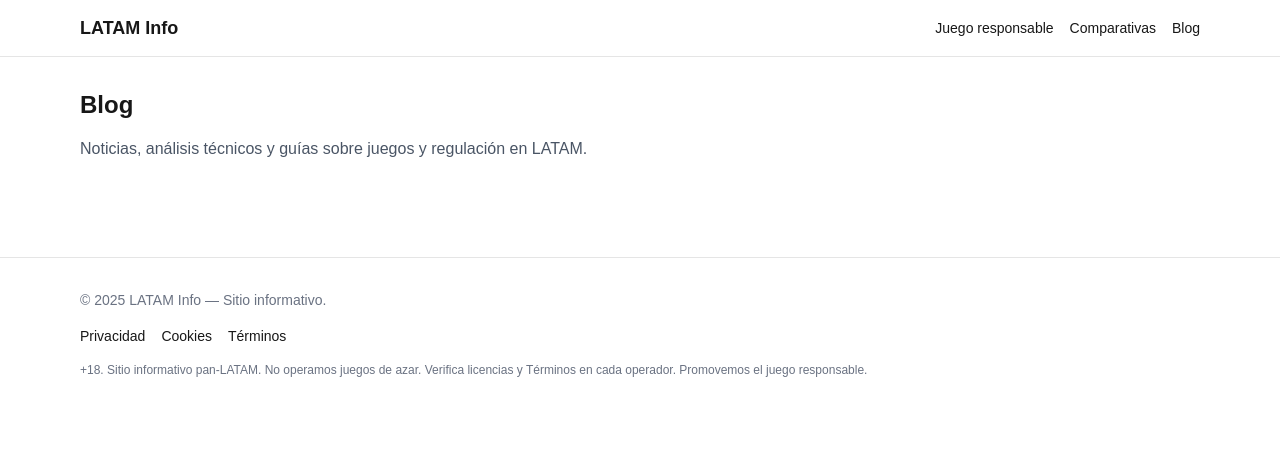
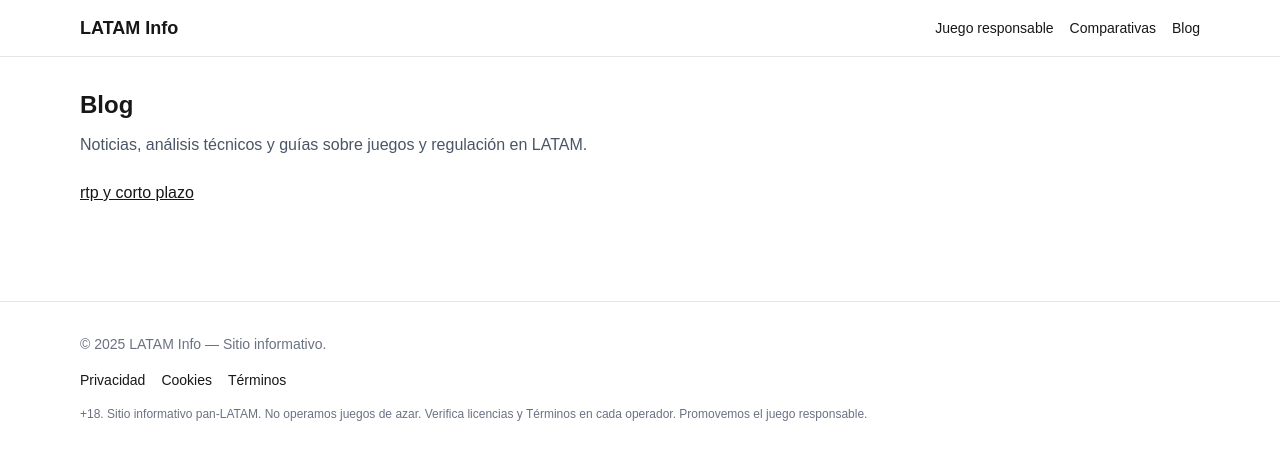
Before and after one commit to Edu2610/front_project_compa, a Next.js app: page /blog in a window 1280 px wide. Shown: the top 460 px of the page. Built offline with nearby package versions, Linux system fonts and the light colour scheme.

Commit message:
layout global, paginas, blog y rutas base

```diff
--- /dev/null
+++ b/src/app/(marketing)/blog/[slug]/page.js
@@ -0,0 +1,27 @@
+import fs from "node:fs";
+import path from "node:path";
+
+export async function generateStaticParams() {
+  // Genera rutas estáticas a partir de los archivos MDX en /content/blog
+  const blogDir = path.join(process.cwd(), "src", "content", "blog");
+  const files = fs.readdirSync(blogDir).filter(f => f.endsWith(".mdx"));
+  return files.map(filename => ({ slug: filename.replace(/\.mdx$/, "") }));
+}
+
+export async function generateMetadata({ params }) {
+  const title = `${params.slug.replace(/-/g, " ")} | Blog LATAM Info`;
+  return { title };
+}
+
+export default async function BlogPostPage({ params }) {
+  const { slug } = params;
+
+  // Importa el MDX del slug (solo válido para archivos existentes por generateStaticParams)
+  const Post = (await import(`@/content/blog/${slug}.mdx`)).default;
+
+  return (
+    <main className="prose dark:prose-invert max-w-3xl mx-auto">
+      <Post />
+    </main>
+  );
+}
--- a/src/app/(marketing)/blog/page.js
+++ b/src/app/(marketing)/blog/page.js
@@ -1,12 +1,39 @@
+import fs from "node:fs";
+import path from "node:path";
+import Link from "next/link";
+
 export const metadata = { title: "Blog | LATAM Info" };
 
-export default function Page() {
+export default function BlogIndexPage() {
+  const blogDir = path.join(process.cwd(), "src", "content", "blog");
+  const files = fs.existsSync(blogDir)
+    ? fs.readdirSync(blogDir).filter(f => f.endsWith(".mdx"))
+    : [];
+
+  const posts = files.map(filename => ({
+    slug: filename.replace(/\.mdx$/, ""),
+    title: filename.replace(/\.mdx$/, "").replace(/-/g, " "),
+  }));
+
   return (
     <main>
       <h1 className="text-2xl font-semibold">Blog</h1>
-      <p className="mt-4 text-gray-600 dark:text-gray-300">
+      <p className="mt-3 text-gray-600 dark:text-gray-300">
         Noticias, análisis técnicos y guías sobre juegos y regulación en LATAM.
       </p>
+
+      <ul className="mt-6 space-y-2">
+        {posts.length === 0 && (
+          <li className="text-sm text-gray-500">Aún no hay artículos.</li>
+        )}
+        {posts.map(p => (
+          <li key={p.slug}>
+            <Link href={`/blog/${p.slug}`} className="underline">
+              {p.title}
+            </Link>
+          </li>
+        ))}
+      </ul>
     </main>
   );
 }
--- /dev/null
+++ b/src/app/(marketing)/pais/peru/page.js
@@ -0,0 +1,13 @@
+export const metadata = { title: "Juego Responsable en Perú | LATAM Info" };
+export default function Page() {
+  return (
+    <main>
+      <h1 className="text-2xl font-semibold">Perú — Juego Responsable</h1>
+      <ul className="mt-4 list-disc list-inside text-sm">
+        <li>Edad mínima: 18+</li>
+        <li>Verifica licencias y T&C del operador</li>
+        <li>Define límites personales y evita perseguir pérdidas</li>
+      </ul>
+    </main>
+  );
+}
--- /dev/null
+++ b/src/app/go/[slug]/route.js
@@ -0,0 +1,10 @@
+import { NextResponse } from "next/server";
+
+// En el futuro: mapear slug -> URL por país (o por configuración).
+export async function GET(req, { params }) {
+  const { slug } = params;
+  // De momento, redirigimos a Home con un query de tracking básico:
+  const url = new URL("/", req.url);
+  url.searchParams.set("ref", slug);
+  return NextResponse.redirect(url, { status: 302 });
+}
--- /dev/null
+++ b/src/content/blog/rtp-y-corto-plazo.mdx
@@ -0,0 +1,5 @@
+# RTP y resultados a corto plazo: lo que sí y lo que no significa
+
+El RTP (Return to Player) es un promedio teórico a largo plazo.
+En sesiones cortas, la varianza domina: puedes ver resultados muy alejados del promedio.
+Este artículo explica por qué no debe confundirse el RTP con promesas de ganancias.
```
